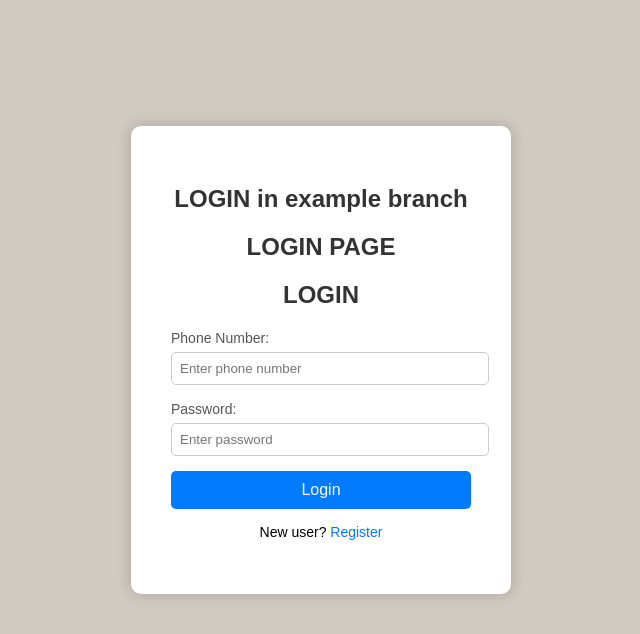
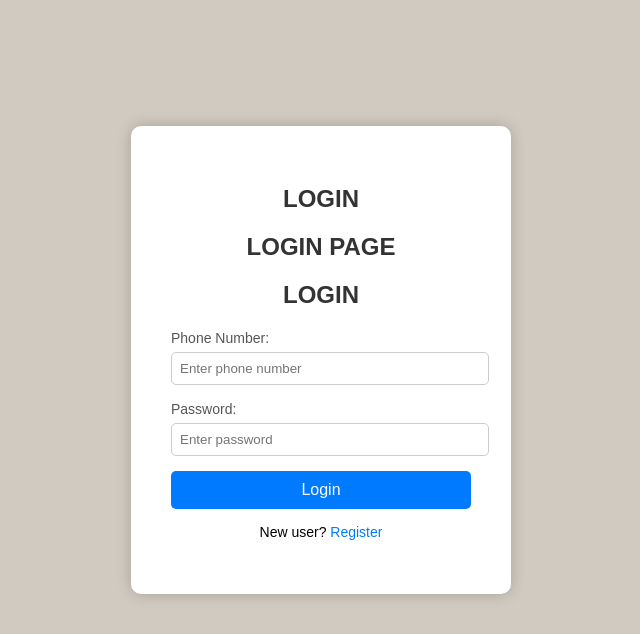
Before and after one commit to Example1-1/Sample, a Flask app: page /login in a window 1280 px wide. Shown: the top 634 px of the page, without its empty margins (319-959 px from the left). Run offline with Flask 3, Linux system fonts and the light colour scheme.

Commit message:
Modified in example branch

```diff
--- a/templates/login.html
+++ b/templates/login.html
@@ -78,8 +78,8 @@ p a {
 <body>
 
 <div class="login-box">
-    <h2>LOGIN in example branch</h2>
-    <h2>LOGIN PAGE</h2>
+    <h2>LOGIN</h2>
+    <h2>LOGIN PAGE </h2>
     <h2>LOGIN</h2>
 
     <form method="post" action="/login">
```
